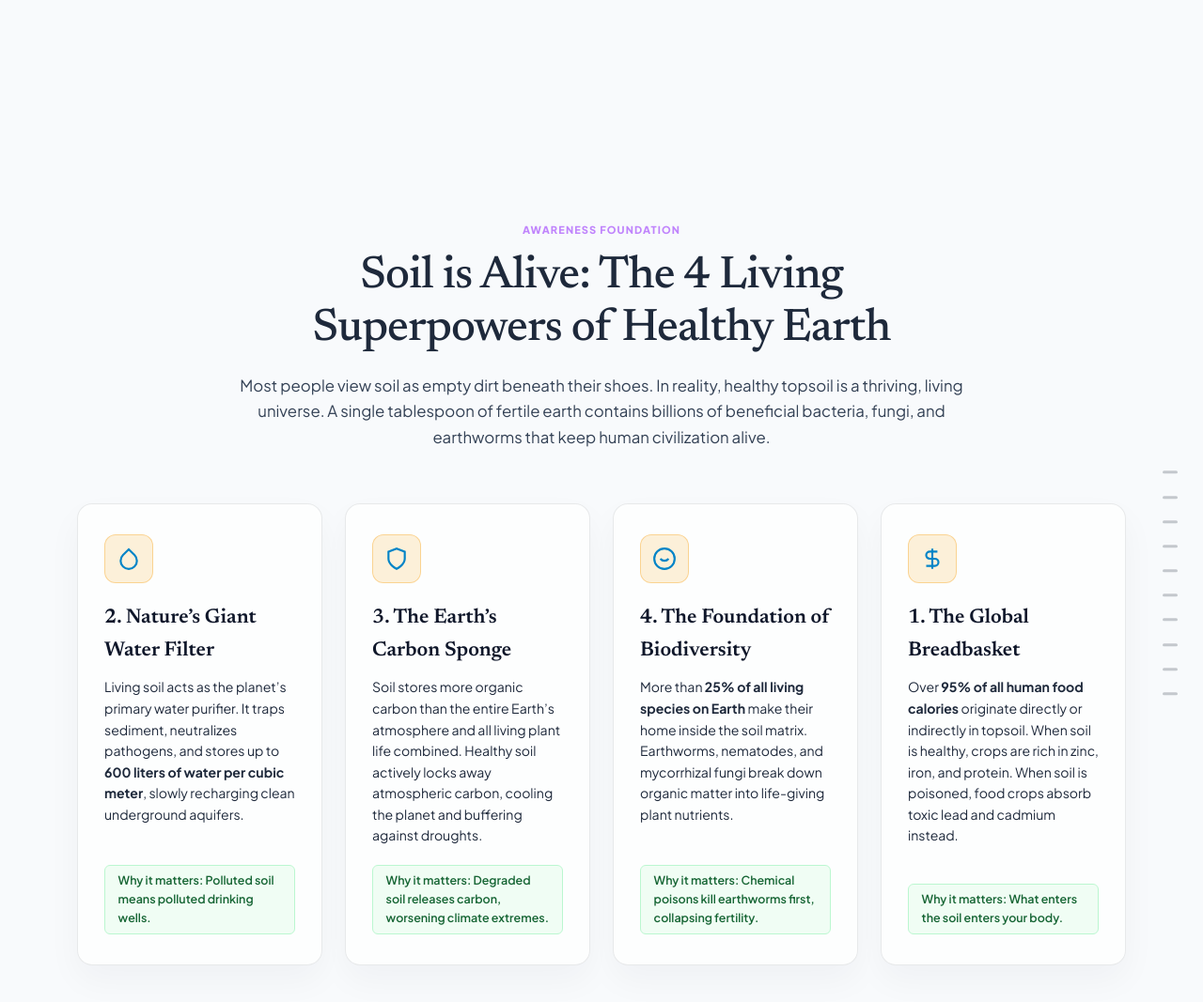
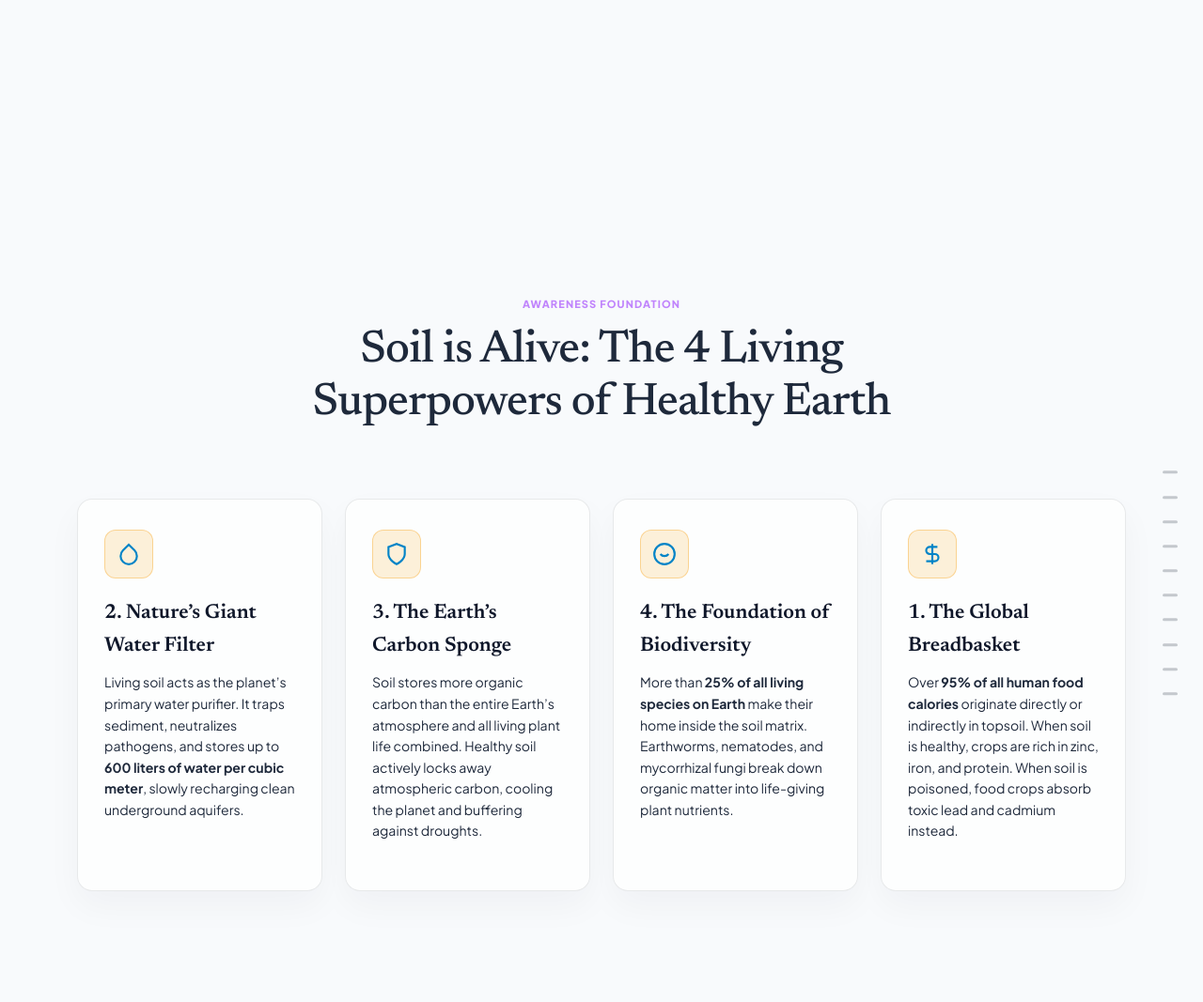
Before and after one commit to RishiKrJha/soiltrace, a Flask app: page / in a window 1280 px wide, after a click on "Why Healthy Soil Matters". Shown: the part 679-1746 px from the top of the page at 94% size. Run offline with Flask 3, Linux system fonts and the light colour scheme.

Commit message:
Add hidden narrator scripts future plan

```diff
--- a/app/static/css/style.css
+++ b/app/static/css/style.css
@@ -747,6 +747,19 @@ body:has(.home-page-master) .navbar-toggler span {
 }
 
 /* ==========================================================================
+   HIDDEN NARRATOR SCRIPTS (PREPARED FOR BROWSER TEXT-TO-SPEECH NARRATOR)
+   --------------------------------------------------------------------------
+   These text blocks serve as narrator scripts for sections across the page.
+   They are intentionally completely hidden from visual display (no display at all)
+   so the browser's built-in Web Speech API / TTS narrator can read them aloud
+   when sections become active, without requiring audio file hosting or visual clutter.
+   ========================================================================== */
+.narrator-script,
+[data-narrator-script] {
+    display: none !important;
+}
+
+/* ==========================================================================
    AWARENESS & EDUCATIONAL MODULES
    Plain-language explanations, living superpowers, warning signs, action guide
    ========================================================================== */
--- a/app/templates/index.html
+++ b/app/templates/index.html
@@ -97,7 +97,7 @@
         <div class="section-header reveal-on-scroll">
             <span class="section-kicker">Awareness Foundation</span>
             <h2 id="matters-title">Soil is Alive: The 4 Living Superpowers of Healthy Earth</h2>
-            <p class="section-lead">
+            <p class="section-lead narrator-script" data-narrator-script="true" aria-hidden="true">
                 Most people view soil as empty dirt beneath their shoes. In reality, healthy topsoil is a thriving, living universe. A single tablespoon of fertile earth contains billions of beneficial bacteria, fungi, and earthworms that keep human civilization alive.
             </p>
         </div>
@@ -111,7 +111,7 @@
                 </div>
                 <h3>1. The Global Breadbasket</h3>
                 <p>Over <strong>95% of all human food calories</strong> originate directly or indirectly in topsoil. When soil is healthy, crops are rich in zinc, iron, and protein. When soil is poisoned, food crops absorb toxic lead and cadmium instead.</p>
-                <span class="why-matters-pill">Why it matters: What enters the soil enters your body.</span>
+                <span class="why-matters-pill narrator-script" data-narrator-script="true" aria-hidden="true">Why it matters: What enters the soil enters your body.</span>
             </article>
 
             <article class="superpower-card glass-panel">
@@ -120,7 +120,7 @@
                 </div>
                 <h3>2. Nature’s Giant Water Filter</h3>
                 <p>Living soil acts as the planet’s primary water purifier. It traps sediment, neutralizes pathogens, and stores up to <strong>600 liters of water per cubic meter</strong>, slowly recharging clean underground aquifers.</p>
-                <span class="why-matters-pill">Why it matters: Polluted soil means polluted drinking wells.</span>
+                <span class="why-matters-pill narrator-script" data-narrator-script="true" aria-hidden="true">Why it matters: Polluted soil means polluted drinking wells.</span>
             </article>
 
             <article class="superpower-card glass-panel">
@@ -129,7 +129,7 @@
                 </div>
                 <h3>3. The Earth’s Carbon Sponge</h3>
                 <p>Soil stores more organic carbon than the entire Earth’s atmosphere and all living plant life combined. Healthy soil actively locks away atmospheric carbon, cooling the planet and buffering against droughts.</p>
-                <span class="why-matters-pill">Why it matters: Degraded soil releases carbon, worsening climate extremes.</span>
+                <span class="why-matters-pill narrator-script" data-narrator-script="true" aria-hidden="true">Why it matters: Degraded soil releases carbon, worsening climate extremes.</span>
             </article>
 
             <article class="superpower-card glass-panel">
@@ -138,7 +138,7 @@
                 </div>
                 <h3>4. The Foundation of Biodiversity</h3>
                 <p>More than <strong>25% of all living species on Earth</strong> make their home inside the soil matrix. Earthworms, nematodes, and mycorrhizal fungi break down organic matter into life-giving plant nutrients.</p>
-                <span class="why-matters-pill">Why it matters: Chemical poisons kill earthworms first, collapsing fertility.</span>
+                <span class="why-matters-pill narrator-script" data-narrator-script="true" aria-hidden="true">Why it matters: Chemical poisons kill earthworms first, collapsing fertility.</span>
             </article>
    </div>
             <button class="mobile-carousel-btn next" aria-label="Next" onclick="scrollCarousel('carousel-awareness', 1)"><svg width="18" height="18" viewBox="0 0 24 24" fill="none" stroke="currentColor" stroke-width="2"><path d="M9 18l6-6-6-6"/></svg></button>
@@ -151,7 +151,7 @@
         <div class="section-header reveal-on-scroll">
             <span class="section-kicker">Core Understanding</span>
             <h2 id="demystify-title">What is Soil Pollution? Why is It Called "The Hidden Crisis"?</h2>
-            <p class="section-lead">
+            <p class="section-lead narrator-script" data-narrator-script="true" aria-hidden="true">
                 Unlike thick black smog in city skies or plastic bottles floating down a river, soil pollution is completely invisible to the human eye. You can walk across a severely contaminated field, and to your eyes, the grass may look green—even while the earth is laced with lethal poisons.
             </p>
         </div>
@@ -199,7 +199,7 @@
         <div class="section-header reveal-on-scroll">
             <span class="section-kicker">Public Misconceptions</span>
             <h2 id="myths-title">Busting Common Soil Pollution Myths</h2>
-            <p class="section-lead">
+            <p class="section-lead narrator-script" data-narrator-script="true" aria-hidden="true">
                 Widespread misunderstandings keep soil pollution invisible. Here is what science and laboratory testing actually reveal:
             </p>
         </div>
@@ -242,7 +242,7 @@
         <div class="section-header reveal-on-scroll">
             <span class="section-kicker">Geological Exploration</span>
             <h2 id="stratigraphy-title">Journey Underground: How Toxins Infiltrate Soil Horizons</h2>
-            <p class="section-lead">
+            <p class="section-lead narrator-script" data-narrator-script="true" aria-hidden="true">
                 Soil is divided into natural layers called "horizons." How long a pollutant survives, whether plant roots absorb it, and whether it leaches into your drinking water depends entirely on how deep it travels.
             </p>
         </div>
@@ -318,7 +318,7 @@
         <div class="section-header reveal-on-scroll">
             <span class="section-kicker">Everyday Awareness</span>
             <h2 id="culprits-title">How Soil Gets Poisoned Around You: The 4 Daily Culprits</h2>
-            <p class="section-lead">
+            <p class="section-lead narrator-script" data-narrator-script="true" aria-hidden="true">
                 Soil pollution doesn't just come from far-off factories. Common farming methods, discarded household plastics, and poorly managed city garbage poison our land every single day.
             </p>
         </div>
@@ -371,7 +371,7 @@
         <div class="section-header reveal-on-scroll">
             <span class="section-kicker">Food Safety Reality</span>
             <h2 id="bioaccum-title">From Poisoned Soil to Your Plate: The Food-Chain Journey</h2>
-            <p class="section-lead">
+            <p class="section-lead narrator-script" data-narrator-script="true" aria-hidden="true">
                 Toxic chemicals in the ground don’t stay buried. They are absorbed by crops, sold in city wholesale markets, and eaten by families every day. Here is the step-by-step biological journey:
             </p>
         </div>
@@ -435,7 +435,7 @@
         <div class="section-header reveal-on-scroll">
             <span class="section-kicker">Interactive Awareness Tool</span>
             <h2 id="analyzer-title">Live Soil Risk & Threshold Analyzer</h2>
-            <p class="section-lead">
+            <p class="section-lead narrator-script" data-narrator-script="true" aria-hidden="true">
                 Got numbers from a soil test report? Or curious how much contamination is legal? Test any value against official Indian statutory screening limits (MoEFCC 2015) and European Union benchmarks.
             </p>
         </div>
@@ -558,7 +558,7 @@
         <div class="section-header reveal-on-scroll">
             <span class="section-kicker">Interactive Scenario Checker</span>
             <h2 id="sim-title">What’s the Soil Threat in Your Area?</h2>
-            <p class="section-lead">
+            <p class="section-lead narrator-script" data-narrator-script="true" aria-hidden="true">
                 Every region faces different environmental pressures. Select your local geography and water source to identify the primary soil toxins you should be aware of:
             </p>
         </div>
@@ -618,7 +618,7 @@
         <div class="section-header reveal-on-scroll">
             <span class="section-kicker">Digital Records Archive</span>
             <h2 id="hotspots-title">Documented Contamination Hotspots: Lessons from the Ground</h2>
-            <p class="section-lead">
+            <p class="section-lead narrator-script" data-narrator-script="true" aria-hidden="true">
                 These are not hypothetical statistics. These are real-world environmental contamination crises documented in official court orders from the National Green Tribunal (NGT) and Central Pollution Control Board (CPCB) surveys.
             </p>
         </div>
@@ -708,7 +708,7 @@
         <div class="section-header reveal-on-scroll">
             <span class="section-kicker">Citizen Field Guide</span>
             <h2 id="spot-title">How to Spot Soil Pollution with Your Own Eyes</h2>
-            <p class="section-lead">
+            <p class="section-lead narrator-script" data-narrator-script="true" aria-hidden="true">
                 You don’t need an advanced laboratory degree to notice when land is dying. If you notice these five sensory and environmental warning signs in your area, the soil may be chemically compromised.
             </p>
         </div>
@@ -767,7 +767,7 @@
         <div class="section-header reveal-on-scroll">
             <span class="section-kicker">Chemical Encyclopedia</span>
             <h2 id="registry-title">The Contaminant Registry: Know Your Toxins</h2>
-            <p class="section-lead">
+            <p class="section-lead narrator-script" data-narrator-script="true" aria-hidden="true">
                 What are these chemicals, where do they come from, and what do they do to the human body? An everyday breakdown of major terrestrial pollutants.
             </p>
         </div>
@@ -904,7 +904,7 @@
         <div class="section-header reveal-on-scroll">
             <span class="section-kicker">Hope & Science</span>
             <h2 id="remedy-title">Restoring the Earth: How Science Heals Damaged Soil</h2>
-            <p class="section-lead">
+            <p class="section-lead narrator-script" data-narrator-script="true" aria-hidden="true">
                 Soil damage is serious, but nature and environmental engineering have developed astonishing methods to lock away toxins, clean polluted earth, and bring dead soil back to life.
             </p>
         </div>
@@ -971,7 +971,7 @@
         <div class="section-header reveal-on-scroll">
             <span class="section-kicker">Empowerment</span>
             <h2 id="actions-title">What You Can Do Today: 4 Everyday Actions</h2>
-            <p class="section-lead">
+            <p class="section-lead narrator-script" data-narrator-script="true" aria-hidden="true">
                 Protecting the soil isn’t just a task for scientists and governments. Every gardener, consumer, farmer, and student can take immediate steps to keep the earth clean.
             </p>
         </div>
@@ -1008,7 +1008,7 @@
         <div class="section-header reveal-on-scroll">
             <span class="section-kicker">Citizen Questions</span>
             <h2 id="faq-heading">Frequently Asked Questions About Soil Pollution</h2>
-            <p class="section-lead">
+            <p class="section-lead narrator-script" data-narrator-script="true" aria-hidden="true">
                 Simple answers to the questions families, students, and community gardeners ask most often:
             </p>
         </div>
@@ -1061,7 +1061,7 @@
         <div class="section-header reveal-on-scroll">
             <span class="section-kicker">Data Integrity</span>
             <h2 id="hierarchy-title">How We Handle Data: The Epistemic Hierarchy</h2>
-            <p class="section-lead">
+            <p class="section-lead narrator-script" data-narrator-script="true" aria-hidden="true">
                 To prevent false alarms and ensure scientific credibility, SoilTrace clearly separates everyday citizen observations from legally binding laboratory test proofs.
             </p>
         </div>
@@ -1142,7 +1142,7 @@
                     <span>Official Scientific &amp; Legal Register</span>
                 </span>
                 <h2 id="citations-heading" class="section-title">Statutory &amp; Research Authorities Referenced</h2>
-                <p class="section-subtitle">
+                <p class="section-subtitle narrator-script" data-narrator-script="true" aria-hidden="true">
                     Every threshold, hazard classification, and bioaccumulation formula on SoilTrace is mathematically cross-referenced against sovereign environmental gazettes and peer-reviewed supranational literature. We bridge academic science with transparent citizen action.
                 </p>
             </div>
```
